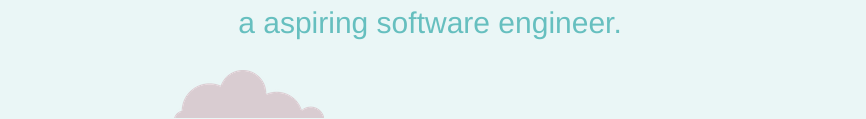
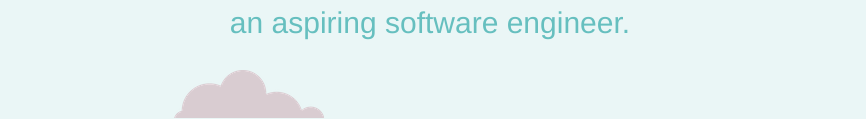
Before and after one commit to PrajwalGK1601/MyWebpage, a plain HTML site: page index.html in a window 1280 px wide. Shown: the part 259-378 px from the top of the page, without its empty margins (210-1076 px from the left). Drawn offline with Linux system fonts and the light colour scheme.

Commit message:
Update index.html

```diff
--- a/index.html
+++ b/index.html
@@ -13,7 +13,7 @@
     <img class="top-cloud" src="images/cloud.png" alt="cloud">
     <link href="https://fonts.googleapis.com/css2?family=Sacramento&display=swap" rel="stylesheet">
     <h1><em>I'm Prajwal G K</em></h1>
-    <p class="first-text">a aspiring software engineer.</p>
+    <p class="first-text">an aspiring software engineer.</p>
     <img class="bottom-cloud" src="images/cloud.png" alt="cloud">
     <img src="images/mountain.png" alt="mountain">
   </div>
```
